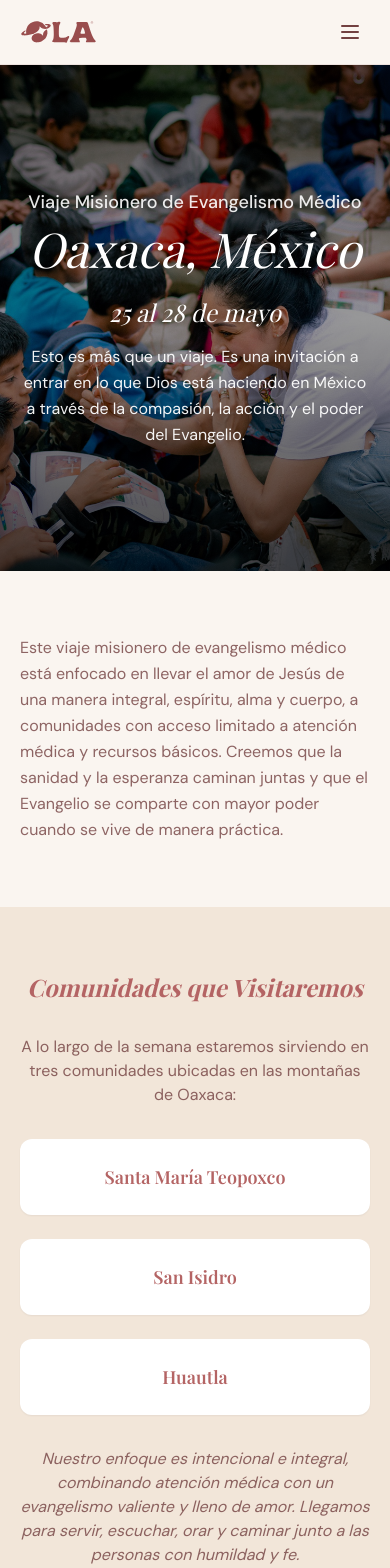
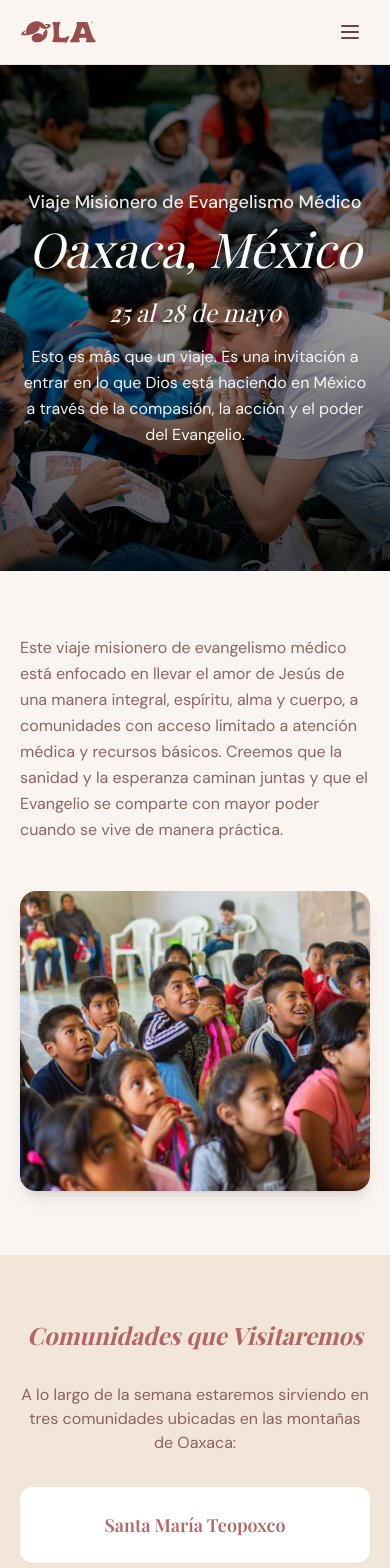
Before and after one commit to artmichel-dev/olaworld, a Next.js app: page /es/oaxaca in a window 390 px wide. Shown: the top 1568 px of the page. Built offline with nearby package versions, Linux system fonts and the light colour scheme.

Commit message:
Integrar imagen y video de YouTube en pÃ¡gina de Oaxaca

```diff
--- a/app/[locale]/oaxaca/page.tsx
+++ b/app/[locale]/oaxaca/page.tsx
@@ -64,10 +64,21 @@ export default async function OaxacaPage({
 
         {/* Introduction Section */}
         <section className="bg-background py-16 md:py-20">
-          <div className="px-5 md:px-20 max-w-4xl mx-auto">
-            <p className="text-foreground/80 text-base md:text-lg leading-relaxed">
-              {t.intro as string}
-            </p>
+          <div className="px-5 md:px-20 max-w-6xl mx-auto">
+            <div className="grid grid-cols-1 lg:grid-cols-2 gap-12 items-center">
+              <div>
+                <p className="text-foreground/80 text-base md:text-lg leading-relaxed">
+                  {t.intro as string}
+                </p>
+              </div>
+              <div className="rounded-2xl overflow-hidden shadow-lg">
+                <img
+                  src="/assets/oaxaca_photo_01.jpg"
+                  alt="Niños en ministerio Oaxaca"
+                  className="w-full h-[300px] md:h-[400px] object-cover"
+                />
+              </div>
+            </div>
           </div>
         </section>
 
@@ -146,6 +157,31 @@ export default async function OaxacaPage({
                   {(t.cultural as Record<string, string>).content}
                 </p>
               </div>
+            </div>
+          </div>
+        </section>
+
+        {/* Video Section */}
+        <section className="bg-card-cream py-16 md:py-20">
+          <div className="px-5 md:px-20 max-w-5xl mx-auto">
+            <div className="mb-8 text-center">
+              <h2 className="heading-md text-primary font-serif italic mb-4">
+                {locale === 'es' ? 'Conoce Más Sobre Nuestro Ministerio' : 'Learn More About Our Ministry'}
+              </h2>
+              <p className="text-foreground/80 text-base md:text-lg">
+                {locale === 'es'
+                  ? 'Mira este video para ver el impacto de nuestros viajes misioneros anteriores en Oaxaca'
+                  : 'Watch this video to see the impact of our previous mission trips in Oaxaca'}
+              </p>
+            </div>
+            <div className="relative w-full" style={{ paddingBottom: '56.25%' }}>
+              <iframe
+                className="absolute top-0 left-0 w-full h-full rounded-2xl shadow-lg"
+                src="https://www.youtube.com/embed/Zmkfap9AfRo"
+                title="Oaxaca Mission Trip Video"
+                allow="accelerometer; autoplay; clipboard-write; encrypted-media; gyroscope; picture-in-picture"
+                allowFullScreen
+              />
             </div>
           </div>
         </section>
```
Also changed, not shown: public/assets/oaxaca_photo_01.jpg (renamed from public/assets/WhatsApp-Image-2026-01-07-at-12.26.27-PM.jpg).
